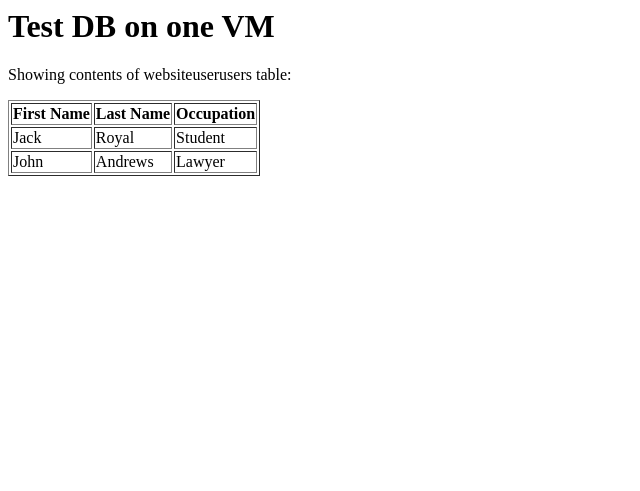
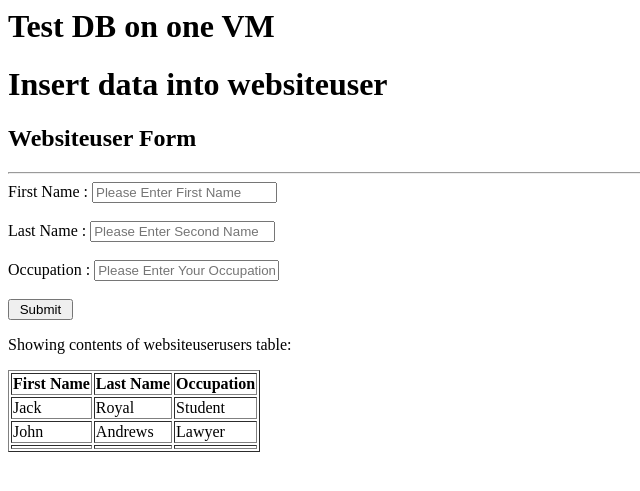
Before and after one commit to jackroyalgit/COSC349_Assignment1, a PHP site: page / in a window 1280 px wide. Shown: the top 491 px of the page, without its empty margins (0-640 px from the left). Run offline with PHP 8.4, Linux system fonts and the light colour scheme; data comes from the database, SQL or seed files in the repository; data that the repository does not hold is empty.

Commit message:
Added input functionality which allows information to be added to the database - running on one VM

```diff
--- a/www/index.php
+++ b/www/index.php
@@ -5,6 +5,23 @@
 
 <body>
 <h1>Test DB on one VM</h1>
+
+<div id="main">
+<h1>Insert data into websiteuser</h1>
+<div id="login">
+<h2>Websiteuser Form</h2>
+<hr/>
+<form action="" method="post">
+<label>First Name :</label>
+<input type="text" name="fname" id="fname" required="required" placeholder="Please Enter First Name"/><br /><br />
+<label>Last Name :</label>
+<input type="text" name="lname" id="lname" required="required" placeholder="Please Enter Second Name"/><br/><br />
+<label>Occupation :</label>
+<input type="text" name="occupation" id="occupation" required="required" placeholder="Please Enter Your Occupation"/><br/><br />
+<input type="submit" value=" Submit " name="submit"/><br />
+</form>
+</div>
+</div>
 
 <p>Showing contents of websiteuserusers table:</p>
 
@@ -22,12 +39,20 @@ $pdo_dsn = "mysql:host=$db_host;dbname=$db_name";
 
 $pdo = new PDO($pdo_dsn, $db_user, $db_passwd);
 
+$sql = "INSERT INTO websiteuser (fname, lname, occupation)
+VALUES ('".$_POST["fname"]."','".$_POST["lname"]."','".$_POST["occupation"]."')";
+
+if ($pdo->query($sql)) {
+echo "<script type= 'text/javascript'>alert('New Record Inserted Successfully');</script>";
+}
+
 $q = $pdo->query("SELECT * FROM websiteuser");
 
 while($row = $q->fetch()){
   echo "<tr><td>".$row["fname"]."</td><td>".$row["lname"]."</td><td>".$row["occupation"]."</td></tr>\n";
 }
 
+
 ?>
 </table>
 </body>
```
